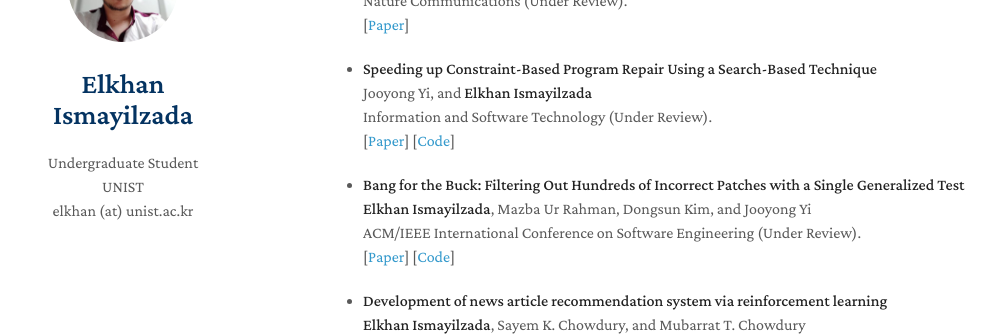
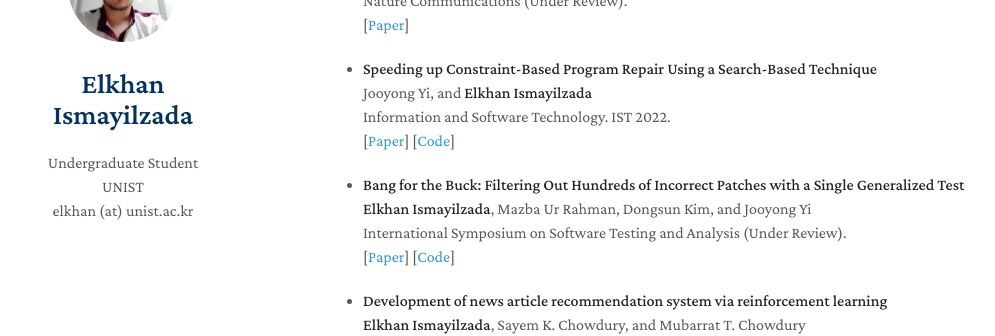
Before and after one commit to elkhanzada/elkhanzada.github.io, a Jekyll site: the page built from index.md, in a window 1280 px wide and 900 px high, scrolled down 906 px. Shown: the part 152-488 px from the top of the window, without its empty margins (147-1142 px from the left). Built offline with Jekyll 4.4.1, drawn with Linux system fonts in a browser that asks for light colours; nearby versions of some CDN libraries; a style sheet for code colours, icons or effects is not loaded; our own code applies the rules of GitHub Pages for plain Markdown files.

Commit message:
Update index.md

```diff
--- a/index.md
+++ b/index.md
@@ -50,7 +50,7 @@ I am also creator of two quiz games, namely **Tapmaca** and **Paytaxt** which ar
   <br>
   Jooyong Yi, and **Elkhan Ismayilzada**
   <br>
-  Information and Software Technology (Under Review).
+  Information and Software Technology. IST 2022.
   <br>
   [[Paper](https://drive.google.com/file/d/1oD8zN-PcaB-nPoqCyt2UEuuDM4KlH3Jl/view)]
   [[Code](https://github.com/jyi/fangelix)]
@@ -59,7 +59,7 @@ I am also creator of two quiz games, namely **Tapmaca** and **Paytaxt** which ar
   <br>
   **Elkhan Ismayilzada**, Mazba Ur Rahman, Dongsun Kim, and Jooyong Yi
   <br>
-  ACM/IEEE International Conference on Software Engineering (Under Review).
+  International Symposium on Software Testing and Analysis (Under Review).
   <br>
   [[Paper](https://drive.google.com/file/d/1DWVdYkE-YaJ886n78ZIzWbLuJTXqEZWm/view)]
   [[Code](https://github.com/poracle100/poracle-experiments)]
```
